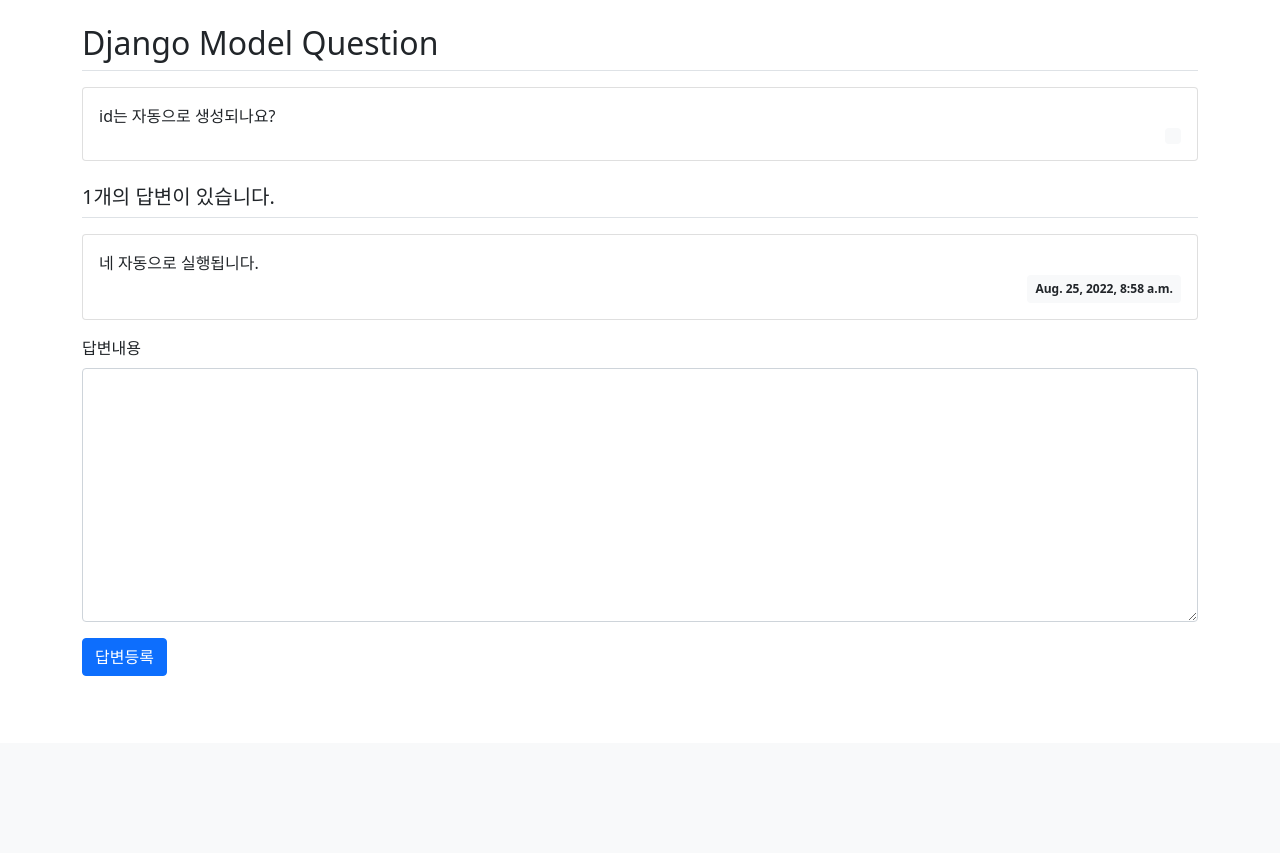
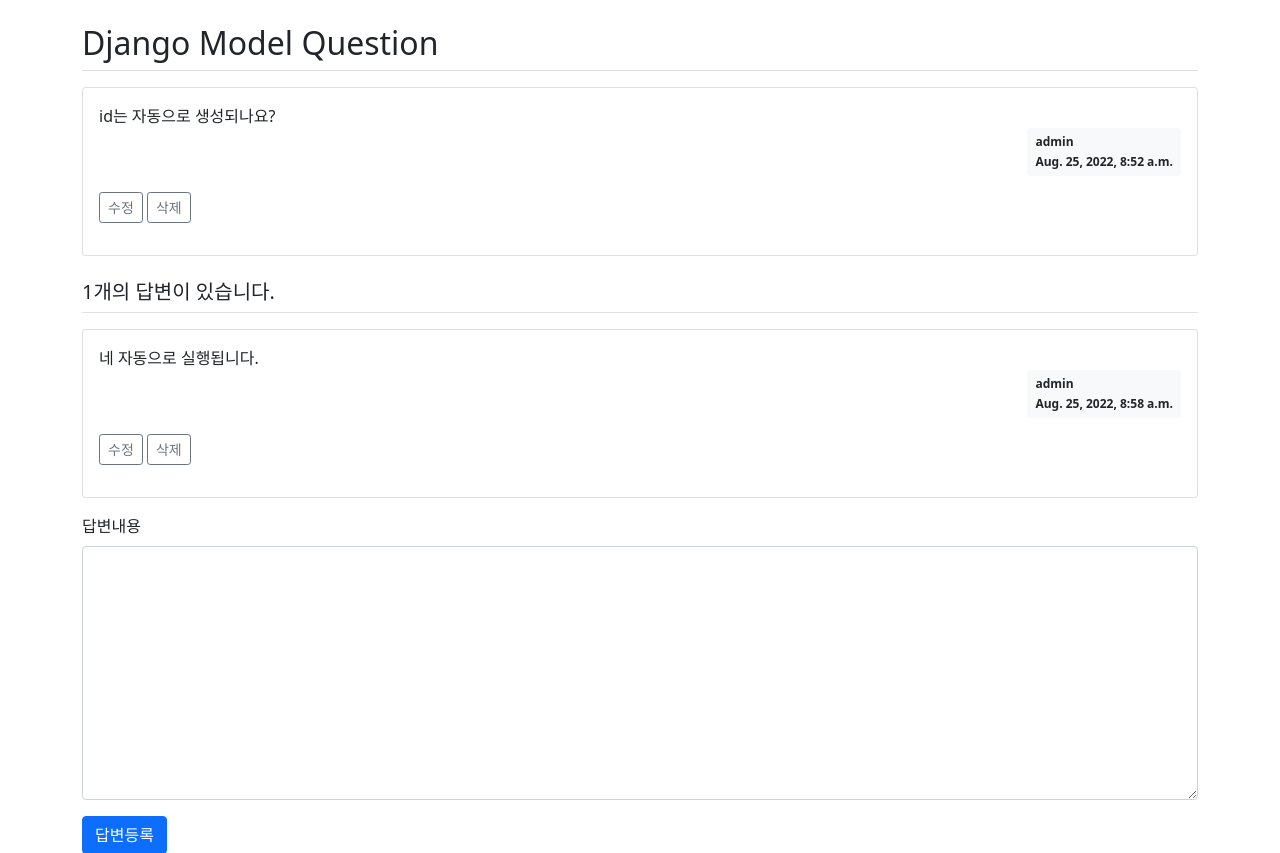
Before and after one commit to zoooomin/Django_project, a Django app: page /pybo/2/ in a window 1280 px wide. Shown: the part 57-910 px from the top of the page. Before the commit the page ends 733 px from the top, so only its background shows below. Run offline with Django 3.2, Linux system fonts and the light colour scheme; a user stored in the database is signed in; data comes from the database, SQL or seed files in the repository; both versions use the stored data as it was after the commit; some libraries are stand-ins or nearby versions.

Commit message:
22.09.03 study

```diff
--- a/mysite/pybo/models.py
+++ b/mysite/pybo/models.py
@@ -10,7 +10,8 @@ class Question(models.Model):
     content = models.TextField()
     #질문을 작성한 일시
     create_date = models.DateTimeField()
-
+    #질문을 수정한 일시
+    modify_date = models.DateTimeField(null=True, blank=True)
     def __str__(self):
         return self.subject
 
@@ -24,3 +25,5 @@ class Answer(models.Model):
     content = models.TextField()
     #답변을 작성할 일시
     create_date = models.DateTimeField()
+    #답변을 수정한 일시
+    modify_date = models.DateTimeField(null=True, blank=True)
--- a/mysite/pybo/urls.py
+++ b/mysite/pybo/urls.py
@@ -9,5 +9,9 @@ urlpatterns = [
     path('', views.index, name='index'),
     path('<int:question_id>/',views.detail, name='detail'),
     path('answer/create/<int:question_id>/', views.answer_create, name='answer_create'),
-    path('question/create/', views.question_create, name='question_create')
+    path('question/create/', views.question_create, name='question_create'),
+    path('question/modify/<int:question_id>/', views.question_modify, name='question_modify'),
+    path('question/delete/<int:question_id>/', views.question_delete, name='question_delete'),
+    path('answer/modify/<int:answer_id>/', views.answer_modify, name='answer_modify'),
+    path('answer/delete/<int:answer_id>/', views.answer_delete, name='answer_delete'),
 ]
--- a/mysite/pybo/views.py
+++ b/mysite/pybo/views.py
@@ -1,10 +1,11 @@
 from django.shortcuts import render, get_object_or_404, redirect
 from django.utils import timezone
-from .models import Question
+from .models import Question, Answer
 from django.http import HttpResponseNotAllowed
 from .forms import QuestionForm, AnswerForm
 from django.core.paginator import Paginator
 from django.contrib.auth.decorators import  login_required
+from django.contrib import messages
 
 def index(request):
     page = request.GET.get('page', '1')
@@ -54,3 +55,59 @@ def question_create(request):
         form = QuestionForm()
     context = {'form':form}
     return render(request, 'pybo/question_form.html', context)
+
+@login_required(login_url='common:login')
+def question_modify(request, question_id):
+    question = get_object_or_404(Question, pk=question_id)
+    if request.user != question.author:
+        messages.error(request, '수정권한이 없습니다')
+        return redirect('pybo:detail', question_id=question.id)
+    if request.method == "POST":
+        form = QuestionForm(request.POST, instance=question)
+        if form.is_valid():
+            question = form.save(commit=False)
+            question.modify_date = timezone.now()  # 수정일시 저장
+            question.save()
+            return redirect('pybo:detail', question_id=question.id)
+    else:
+        form = QuestionForm(instance=question)
+    context = {'form': form}
+    return render(request, 'pybo/question_form.html', context)
+
+@login_required(login_url='common:login')
+def question_delete(request, question_id):
+    question = get_object_or_404(Question, pk=question_id)
+    if request.user != question.author:
+        messages.error(request, '삭제 권한이 없습니다.')
+        return redirect('pybo:detail', question_id = question_id)
+
+    question.delete()
+    return redirect('pybo:index')
+
+@login_required(login_url='common:login')
+def answer_modify(request, answer_id):
+    answer = get_object_or_404(Answer, pk=answer_id)
+    if request.user != answer.author:
+        messages.error(request, '수정권한이 없습니다')
+        return redirect('pybo:detail', question_id=answer.question.id)
+    if request.method == "POST":
+        form = AnswerForm(request.POST, instance=answer)
+        if form.is_valid():
+            answer = form.save(commit=False)
+            answer.modify_date = timezone.now()
+            answer.save()
+            return redirect('pybo:detail', question_id=answer.question.id)
+    else:
+        form = AnswerForm(instance=answer)
+    context = {'answer': answer, 'form': form}
+    return render(request, 'pybo/answer_form.html', context)
+
+@login_required(login_url='common:login')
+def answer_delete(request, answer_id):
+    answer = get_object_or_404(Answer, pk=answer_id)
+    if request.user != answer.author:
+        messages.error(request, '삭제 권한이 없습니다.')
+    else:
+        answer.delete()
+
+    return redirect('pybo:detail', question_id=answer.question.id)
--- a/mysite/templates/base.html
+++ b/mysite/templates/base.html
@@ -17,5 +17,19 @@
 {% endblock %}
 <!--bootstrap js-->
 <script src="{% static 'bootstrap.min.js' %}"></script>
+<!--javascript start-->
+{% block script %}
+<script type='text/javascript'>
+const delete_elements = document.getElementsByClassName("delete");
+Array.from(delete_elements).forEach(function(element) {
+    element.addEventListener('click', function() {
+        if(confirm("정말로 삭제하시겠습니까?")) {
+            location.href = this.dataset.uri;
+        };
+    });
+});
+</script>
+{% endblock %}
+<!-- javascript end -->
 </body>
 </html>
--- a/mysite/templates/pybo/question_detail.html
+++ b/mysite/templates/pybo/question_detail.html
@@ -1,14 +1,37 @@
 {% extends 'base.html' %}
 {% block content %}
 <div class="container my-3">
+    <!--message 표시-->
+    {% if messages %}
+    <div class="alert alert-danger my-3" role="alert">
+        {% for message in messages %}
+            <strong>{{message.tags}}</strong>
+            <ul><li>{{message.message}}</li></ul>
+    {% endfor %}
+    </div>
+    {% endif %}
     <h2 class="border-bottom py-2">{{question.subject}}</h2>
     <div class="card my-3">
         <div class="card-body">
             <div class="card-text" style="white-space: pre-line;">{{question.content}}</div>
             <div class="d-flex justify-content-end">
-                <div class="badge bg-light text-dark p-2">
-                    {{answer.create_date}}
+                {% if question.modify_date %}
+            <div class="badge bg-light text-dark p-2 text-start mx-3">
+                <div class="mb-2">modified at</div>
+                <div>{{ question.modify_date }}</div>
+            </div>
+            {% endif %}
+                <div class="badge bg-light text-dark p-2 text-start">
+                    <div class="mb-2">{{question.author.username}}</div>
+                    <div>{{question.create_date}}</div>
                 </div>
+            </div>
+            <div class="my-3">
+                {% if request.user == question.author %}
+                <a href="{%url 'pybo:question_modify' question.id %}" class="btn btn-sm btn-outline-secondary">수정</a>
+                <a href="javascript:void(0)" class="delete btn btn-sm btn-outline-secondary"
+                data-uri="{% url 'pybo:question_delete' question.id%}">삭제</a>
+                {% endif %}
             </div>
         </div>
     </div>
@@ -18,9 +41,24 @@
         <div class="card-body">
             <div class="card-text" style="white-space: pre-line;">{{answer.content}}</div>
             <div class="d-flex justify-content-end">
-                <div class="badge bg-light text-dark p-2">
-                    {{answer.create_date}}
+                {% if answer.modify_date %}
+            <div class="badge bg-light text-dark p-2 text-start mx-3">
+                <div class="mb-2">modified at</div>
+                <div>{{ answer.modify_date }}</div>
+            </div>
+            {% endif %}
+                <div class="badge bg-light text-dark p-2 text-start">
+                    <div class="mb-2">{{answer.author.username}}</div>
+                    <div>{{answer.create_date}}</div>
                 </div>
+            </div>
+            <div class="my-3">
+            {% if request.user == answer.author %}
+            <a href="{% url 'pybo:answer_modify' answer.id  %}"
+               class="btn btn-sm btn-outline-secondary">수정</a>
+            <a href="#" class="delete btn btn-sm btn-outline-secondary "
+               data-uri="{% url 'pybo:answer_delete' answer.id  %}">삭제</a>
+            {% endif %}
             </div>
         </div>
     </div>
```
Also changed, not shown: mysite/templates/pybo/answer_form.html (added, +16 -0 lines), mysite/templates/pybo/question_list.html (+7 -5 lines), mysite/db.sqlite3.
